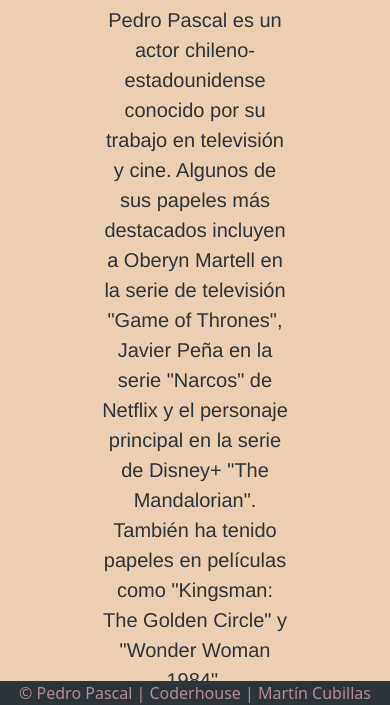
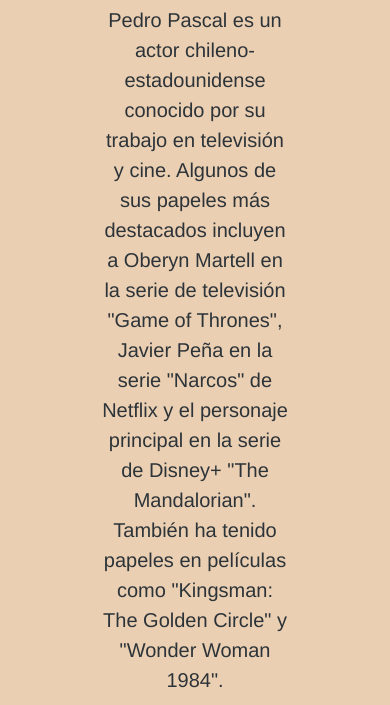
Before and after one commit to cubillasss/PF-Cubillas, a website: page index.html in a window 390 px wide. Shown: the part 139-844 px from the top of the page. Drawn offline with nearby package versions, Linux system fonts and the light colour scheme.

Commit message:
arreglado error de footer en galeria

```diff
--- a/index.html
+++ b/index.html
@@ -18,12 +18,6 @@
 </head>
 <body>
 
-  <!-- este style esta para que no se bugeen los gifs cuando se agrandan -->
-  <style>
-    * {
-      overflow-y: hidden;
-    }
-  </style>
 
   <main>
 
@@ -60,7 +54,7 @@
       <h1> Pedro Pascal</h1>
       <p class="p-inicio">Pedro Pascal es un actor chileno-estadounidense conocido por su trabajo en televisión y cine. Algunos de sus papeles más destacados incluyen a Oberyn Martell en la serie de televisión "Game of Thrones", Javier Peña en la serie "Narcos" de Netflix y el personaje principal en la serie de Disney+ "The Mandalorian". También ha tenido papeles en películas como "Kingsman: The Golden Circle" y "Wonder Woman 1984".</p>
 
-      <div class="gifs">
+      <div class="gifs" style="overflow-y: hidden;">
           <img src="images/risa.gif" alt="gif-pedro" title="gif-pedro" width="400" height="300">
           <img src="images/ojo.gif" alt="gif-pedro1" title="gif-pedro1" width="400" height="300">
       </div>
--- a/scss/styles.scss
+++ b/scss/styles.scss
@@ -9,7 +9,6 @@
   box-sizing: border-box;
   text-decoration: none;
   list-style: none;
-
 }
 
 html {
@@ -33,3 +32,17 @@
   color: $Colortextos;
   text-align: center;
 }
+
+@media screen and (max-width: 800px) {
+  .footer {
+    flex-shrink: 0;
+    position: sticky;
+    left: 0;
+    bottom: 0;
+    width: 100%;
+    background-color: $Colorfooter;
+    color: $Colortextos;
+    text-align: center;
+
+  }
+}
```
Also changed, not shown: pages/galeria.html (+1 -1 lines), css/styles.css, 1 other file.
